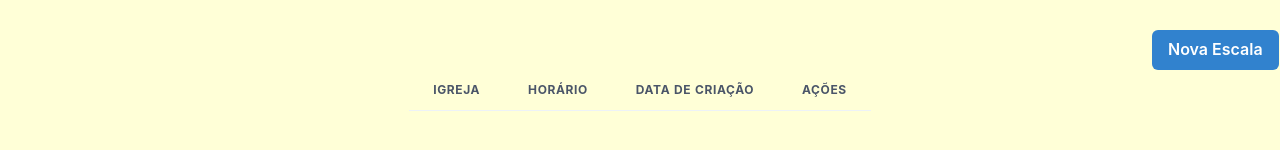
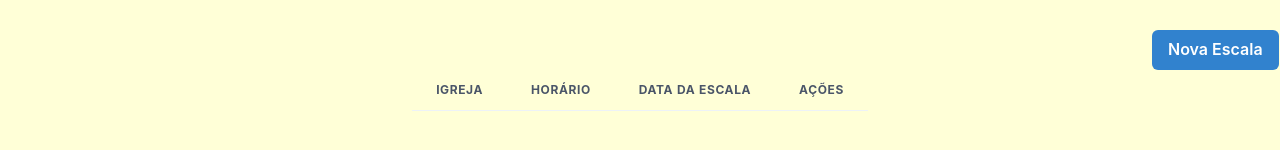
Before and after one commit to WesleyEstevam/Frontend-Escalas-PDCC, a React (Vite) app: page / in a window 1280 px wide. Shown: the part 336-486 px from the top of the page. Built offline with nearby package versions, Linux system fonts and the light colour scheme.

Commit message:
data escala

```diff
--- a/src/components/EscalasList.jsx
+++ b/src/components/EscalasList.jsx
@@ -41,7 +41,7 @@ const EscalasList = () => {
               <Tr>
                 <Th>Igreja</Th>
                 <Th>Horário</Th>
-                <Th>Data de criação</Th>
+                <Th>Data da escala</Th>
                 <Th>Ações</Th>
               </Tr>
             </thead>
```
